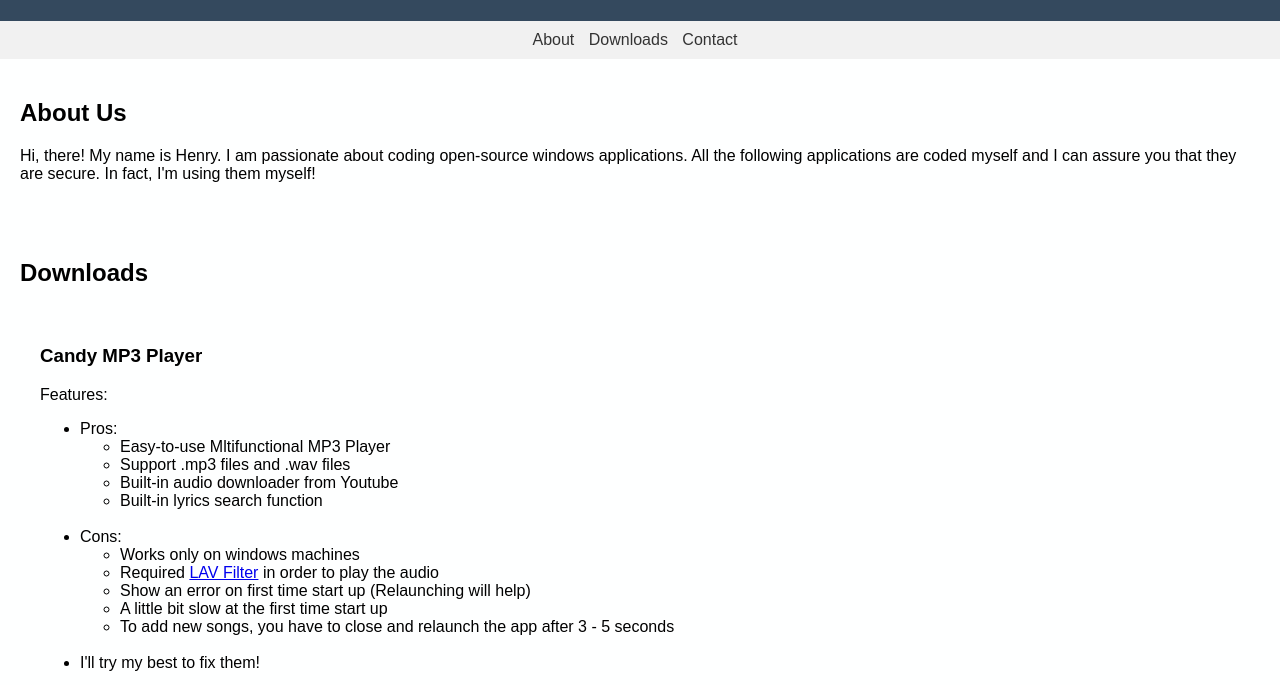
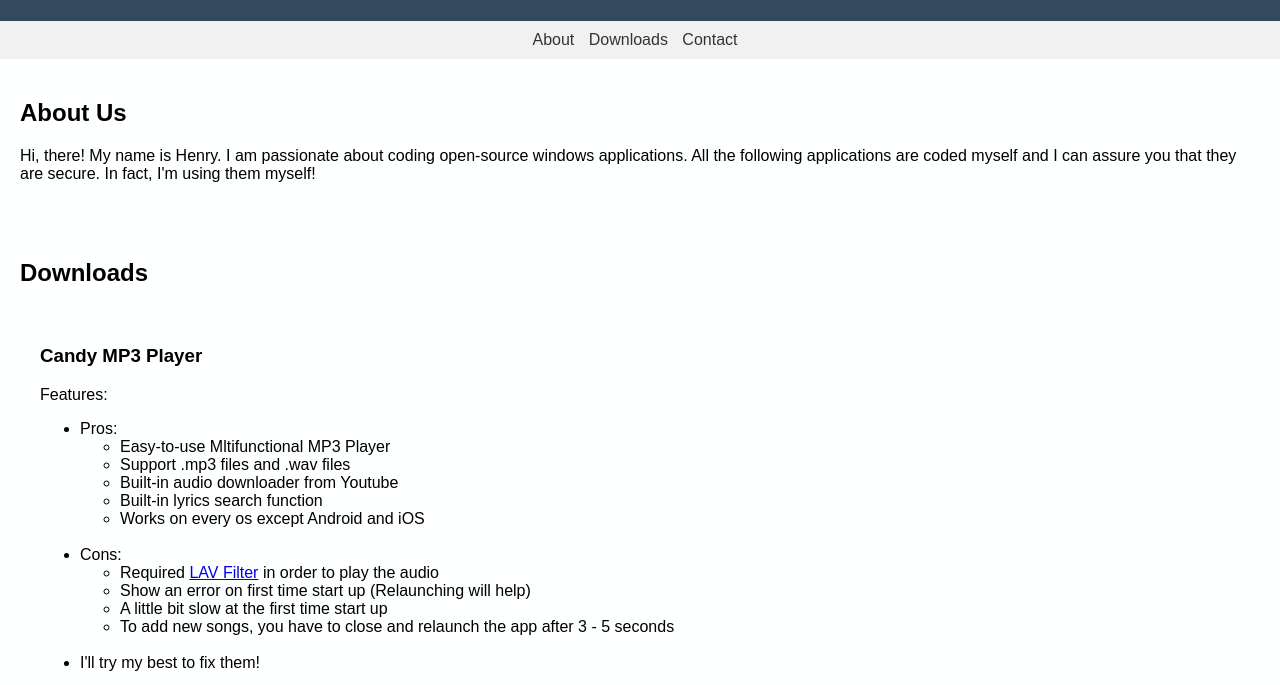
Before and after one commit to goth4m-knight/downloadaz, a plain HTML site: page index.html in a window 1280 px wide. Shown: the part 99-784 px from the top of the page. Drawn offline with Linux system fonts and the light colour scheme.

Commit message:
Update index.html

```diff
--- a/index.html
+++ b/index.html
@@ -36,11 +36,11 @@
                 <li>Support .mp3 files and .wav files</li>
                 <li>Built-in audio downloader from Youtube</li>
                 <li>Built-in lyrics search function</li>
+                <li>Works on every os except Android and iOS</li>
             </ul>
             <br>
             <li>Cons:</li>
             <ul>
-                <li>Works only on windows machines</li>
                 <li>Required <a href="https://github.com/Nevcairiel/LAVFilters/releases" target="_blank">LAV Filter</a> in order to play the audio</li>
                 <li>Show an error on first time start up (Relaunching will help)</li>
                 <li>A little bit slow at the first time start up</li>
```
